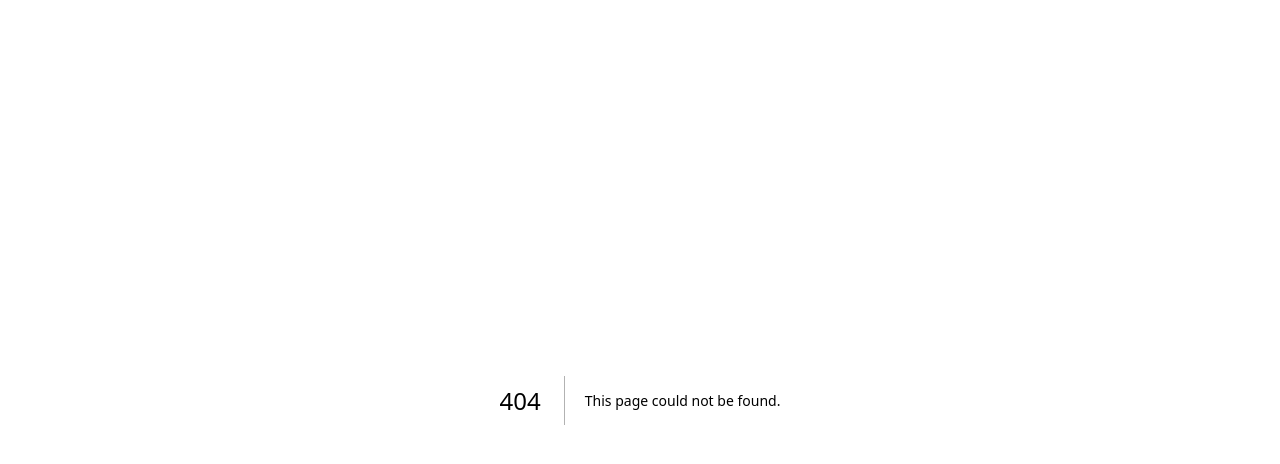
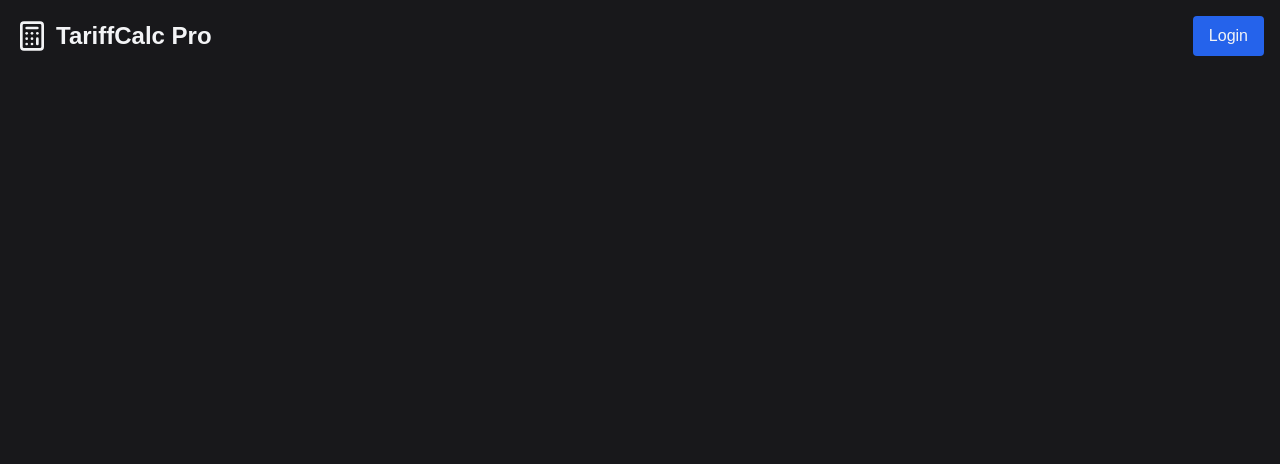
Before and after one commit to tyxyx/tariff, a Next.js app in the folder frontend/: page /calculator in a window 1280 px wide. Before the commit this address had no page. Shown: the top 464 px of the page. Built offline with nearby package versions, Linux system fonts and the light colour scheme.

Commit message:
Merged login page into frontend-main and added empty calculator page

```diff
--- /dev/null
+++ b/frontend/app/calculator/page.js
@@ -0,0 +1,18 @@
+import Link from "next/link";
+import { Button } from "@/components/ui/button";
+import { colors } from "@/styles/colors";
+import { Card, CardContent } from "@/components/ui/card";
+import { Calculator } from "lucide-react";
+import Header from "@/components/ui/header";
+
+export default function CalculatorPage() {
+  return (
+    <div
+      className="min-h-screen"
+      style={{ backgroundColor: colors.background, color: colors.text }}
+    >
+      {/* Header */}
+      <Header/>
+    </div>
+  );
+}
--- a/frontend/app/layout.js
+++ b/frontend/app/layout.js
@@ -12,8 +12,8 @@ const geistMono = Geist_Mono({
 });
 
 export const metadata = {
-  title: "Create Next App",
-  description: "Generated by create next app",
+  title: "TariffCalc Pro",
+  description: "Your best tariff calculator app.",
 };
 
 export default function RootLayout({ children }) {
--- a/frontend/app/page.js
+++ b/frontend/app/page.js
@@ -7,7 +7,7 @@ import {
   CardTitle,
 } from "@/components/ui/card";
 import { colors } from "@/styles/colors";
-import { Calculator } from "lucide-react";
+import Header from "@/components/ui/header";
 
 export default function HomePage() {
   return (
@@ -16,28 +16,7 @@ export default function HomePage() {
       style={{ backgroundColor: colors.background, color: colors.text }}
     >
       {/* Header */}
-      <header
-        style={{ backgroundColor: colors.background, color: colors.text }}
-      >
-        <div className="container mx-auto px-4 py-4">
-          <div className="flex items-center justify-between">
-            <div className="flex items-center gap-2">
-              <Calculator className="h-8 w-8 text-primary" />
-              <h1 className="text-2xl font-bold" style={{ color: colors.text }}>
-                TariffCalc Pro
-              </h1>
-            </div>
-            <div className="flex items-center gap-4">
-              <Link href="/login">
-                <Button>Login</Button>
-              </Link>
-              {/* <Link href="/register">
-                <Button>Get Started</Button>
-              </Link> */}
-            </div>
-          </div>
-        </div>
-      </header>
+      <Header/>
 
       {/* Hero Section */}
       <section
--- /dev/null
+++ b/frontend/components/ui/header.js
@@ -0,0 +1,28 @@
+import Link from "next/link";
+import { Button } from "@/components/ui/button";
+import { Calculator } from "lucide-react";
+import { colors } from "@/styles/colors";
+
+export default function Header() {
+  return (
+    <header style={{ backgroundColor: colors.background, color: colors.text }}>
+      <div className="container mx-auto px-4 py-4">
+        <div className="flex items-center justify-between">
+          <Link href="/">
+            <div className="flex items-center gap-2">
+              <Calculator className="h-8 w-8 text-primary" />
+              <h1 className="text-2xl font-bold" style={{ color: colors.text }}>
+                TariffCalc Pro
+              </h1>
+            </div>
+          </Link>
+          <div className="flex items-center gap-4">
+            <Link href="/login">
+              <Button>Login</Button>
+            </Link>
+          </div>
+        </div>
+      </div>
+    </header>
+  );
+}
```
